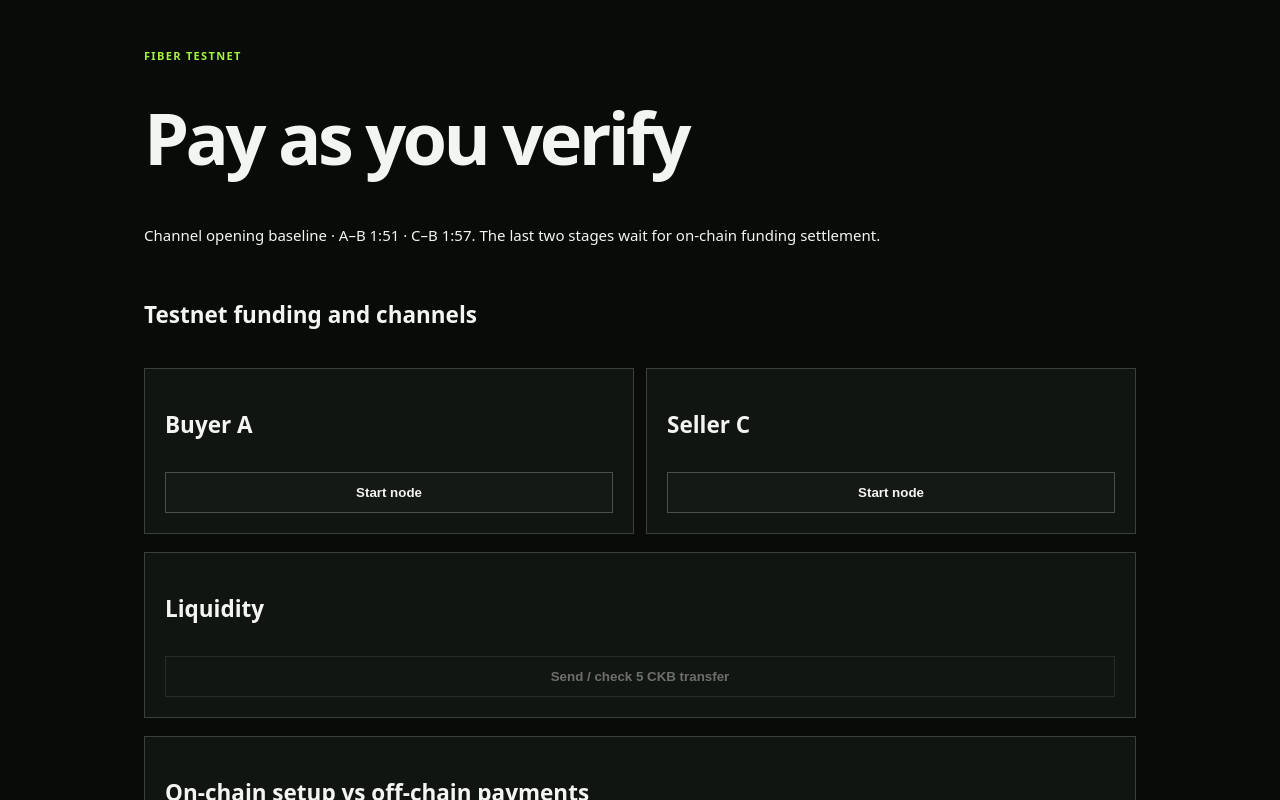
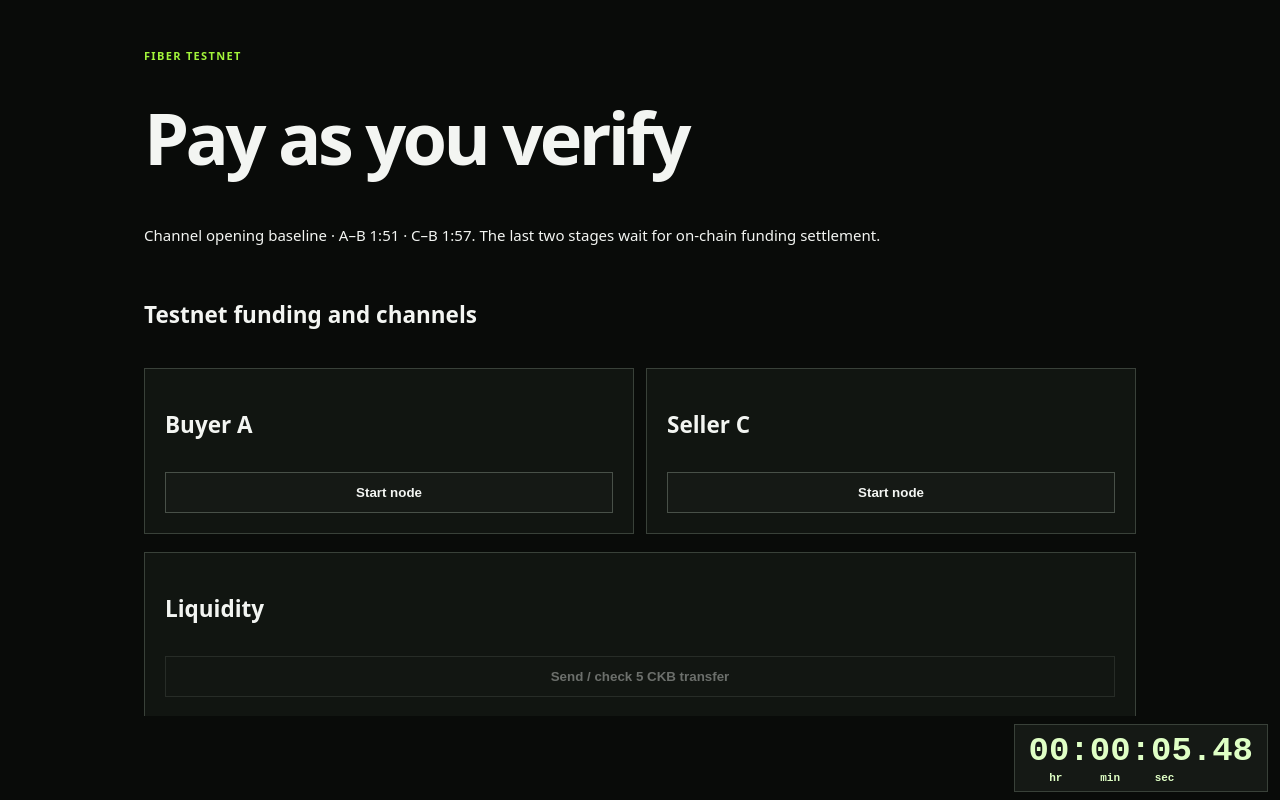
Before and after one commit to willy264/ckb_campaign_8, a Next.js app in the folder encrypted-data-payment/: page / in a window 1280 px wide. Shown: the top 800 px of the page. Built offline with nearby package versions, Linux system fonts and the light colour scheme.

Commit message:
Add always-visible session stopwatch

```diff
--- a/encrypted-data-payment/app/globals.css
+++ b/encrypted-data-payment/app/globals.css
@@ -33,3 +33,25 @@ table { width: 100%; table-layout: fixed; }
 .chunk-result { display: grid; grid-template-columns: minmax(0, 1fr); gap: 8px; }
 .chunk-result-actions { display: flex; flex-wrap: wrap; gap: 8px; }
 .chunk-result-actions button { flex: 1 1 120px; max-width: 100%; }
+
+:root { --stopwatch-space: 84px; }
+.app-scroll { height: calc(100dvh - var(--stopwatch-space)); overflow: auto; }
+.session-stopwatch {
+  position: fixed;
+  z-index: 10;
+  right: max(12px, env(safe-area-inset-right));
+  bottom: max(8px, env(safe-area-inset-bottom));
+  padding: 6px 14px;
+  color: #dfffc5;
+  background: #151915;
+  border: 1px solid #394139;
+  font: 800 clamp(20px, 7vw, 34px)/1.2 ui-monospace, monospace;
+  font-variant-numeric: tabular-nums;
+}
+.session-stopwatch div {
+  display: grid;
+  width: 8ch;
+  grid-template-columns: repeat(3, 1fr);
+  text-align: center;
+}
+.session-stopwatch div span { font-size: 11px; }
--- a/encrypted-data-payment/app/page.tsx
+++ b/encrypted-data-payment/app/page.tsx
@@ -341,7 +341,7 @@ export default function Page() {
   const paid = chunks.reduce((total, chunk) => chunk.receipt?.status === 'Success'
     ? total + 100_000_000n + BigInt(chunk.receipt.fee) : total, 0n);
 
-  return <main>
+  return <><div className="app-scroll"><main>
     <p className="eyebrow">Fiber Testnet</p><h1>Pay as you verify</h1>
     {status && <p className="status" role="status">{status}</p>}{error && <p role="alert">{error}</p>}
     <p>Channel opening baseline · A–B 1:51 · C–B 1:57. The last two stages wait for on-chain funding settlement.</p>
@@ -411,7 +411,7 @@ export default function Page() {
         save({ generatedOffer: '', buyerOfferText: '', attemptedPaymentHash: '', attemptedPaymentHashes: [], triedWithoutKey: false });
         setGenerated(''); setReceived(''); setChunks([]); setAttempts([]); setTested(false); setPreview('');
       })}>Start another offer</button>}
-  </main>;
+  </main></div><SessionStopwatch /></>;
 }
 
 function ChunkResult({ index, text, copy }: { index: number; text: string; copy: (text: string) => void }) {
@@ -460,3 +460,28 @@ function PaymentTimeline({ timing, now, active }: { timing: PaymentTiming; now:
     <p>Measured baseline · Pending 1.88–2.48 s · Success 3.98–4.54 s · Both legs 7.11 s on payment 1 · Gap about 3.1 s.</p>
   </section>;
 }
+
+function SessionStopwatch() {
+  const output = useRef<HTMLSpanElement>(null);
+
+  useEffect(() => {
+    let frame: number;
+    const format = (value: number) => String(value).padStart(2, '0');
+    function tick(elapsed: number) {
+      const hundredths = Math.floor(elapsed / 10);
+      const hours = Math.floor(hundredths / 360000);
+      const minutes = Math.floor(hundredths / 6000) % 60;
+      const seconds = Math.floor(hundredths / 100) % 60;
+      const time = `${format(hours)}:${format(minutes)}:${format(seconds)}.${format(hundredths % 100)}`;
+      if (output.current && output.current.textContent !== time) output.current.textContent = time;
+      frame = requestAnimationFrame(tick);
+    }
+    frame = requestAnimationFrame(tick);
+    return () => cancelAnimationFrame(frame);
+  }, []);
+
+  return <aside className="session-stopwatch" aria-label="Session stopwatch">
+    <span ref={output} role="timer" aria-live="off">00:00:00.00</span>
+    <div aria-hidden="true"><span>hr</span><span>min</span><span>sec</span></div>
+  </aside>;
+}
```
